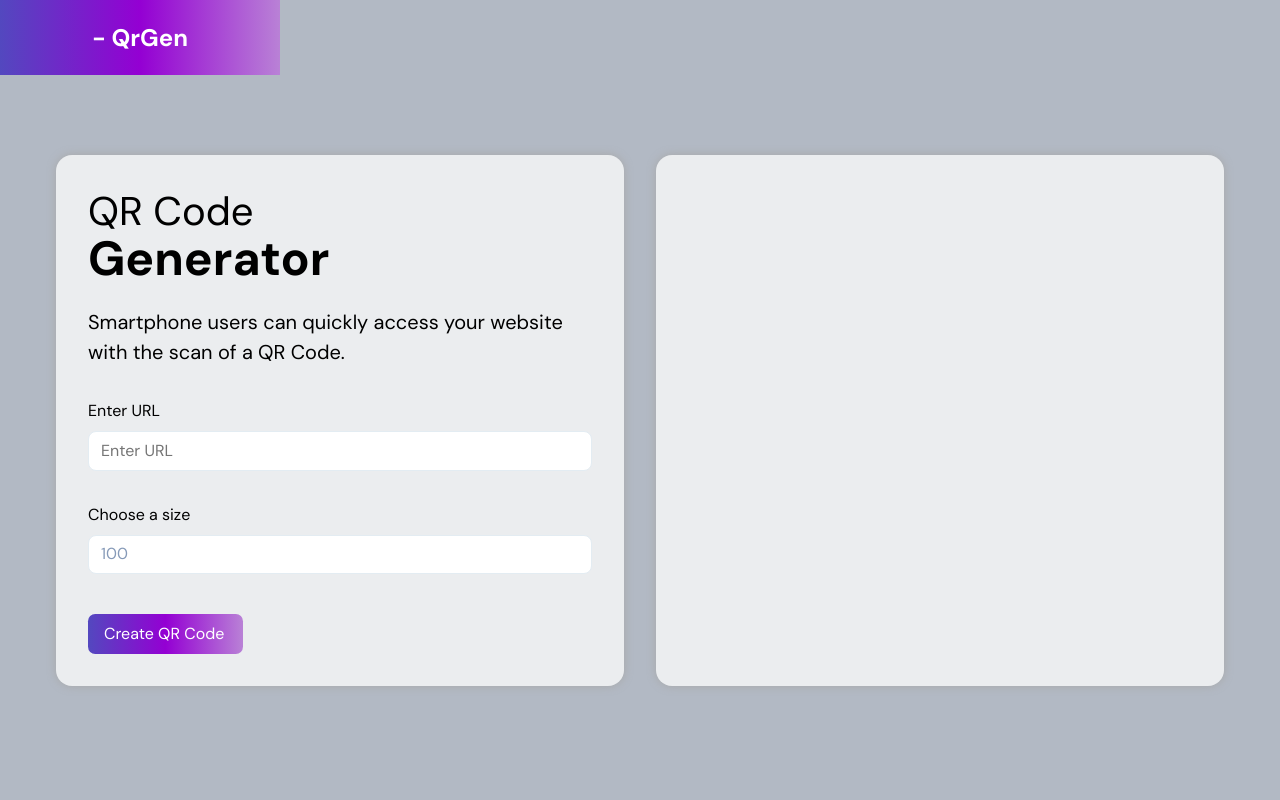
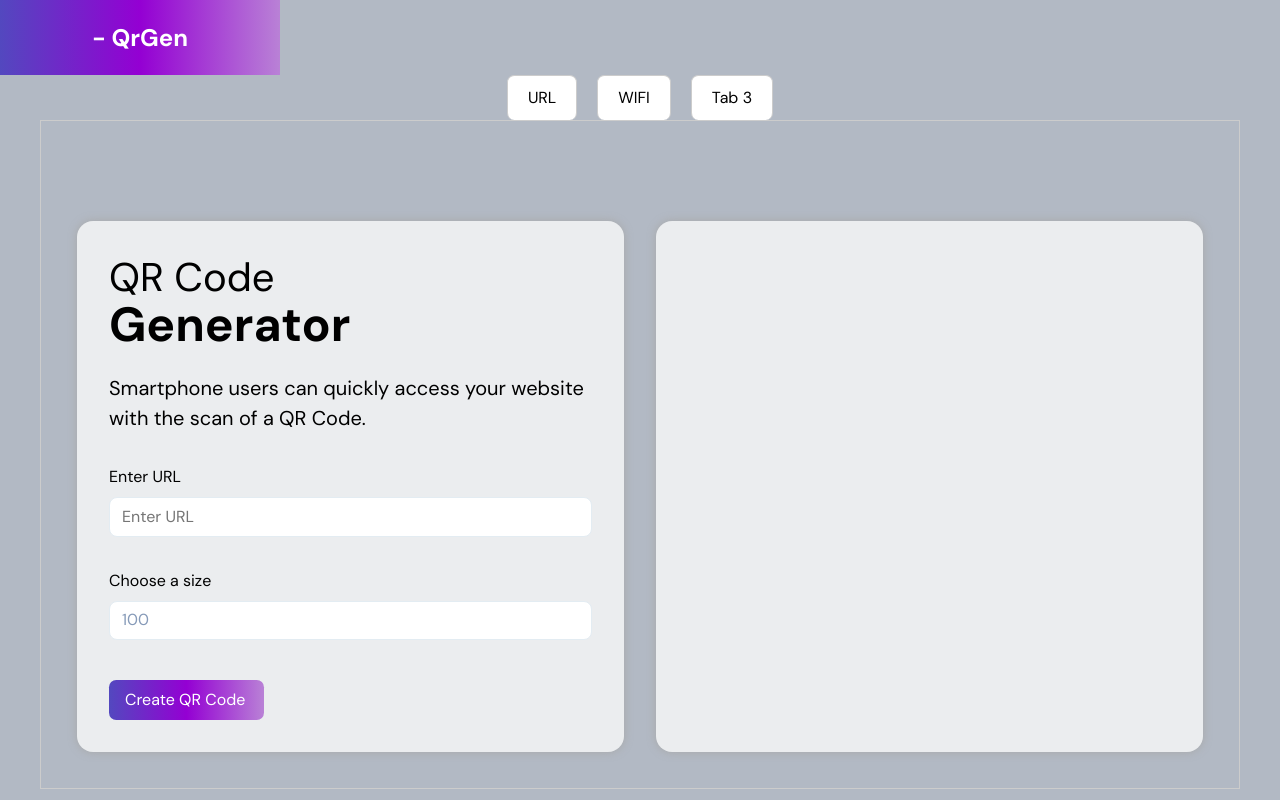
Before and after one commit to ceriustech/qrgen, a React (Create React App) app: page / in a window 1280 px wide. Built offline with nearby package versions, Linux system fonts and the light colour scheme.

Commit message:
feat: Added tab view for qr code generators

```diff
--- a/src/App.js
+++ b/src/App.js
@@ -1,6 +1,6 @@
 import Header from './components/Header';
 import Container from './global/components/Layout/styles';
-import QRGenerator from './components/QrCodeGenerator';
+import TabView from './global/components/Utility/Tabs/Tabs';
 import './App.css';
 
 function App() {
@@ -8,7 +8,7 @@ function App() {
 		<div className="App">
 			<Header />
 			<Container>
-				<QRGenerator />
+				<TabView />
 			</Container>
 		</div>
 	);
--- a/src/components/QrCodeGenerator/styles.js
+++ b/src/components/QrCodeGenerator/styles.js
@@ -4,7 +4,7 @@ import {
 	BACKGROUND_COLORS,
 	BASE_COLORS,
 } from '../../global/styles/Colors';
-import { maxView, miscMaxView } from '../../global/styles/mediaQueries.styles';
+import { maxView, miscMaxView } from '../../global/styles/mediaQueries';
 
 const maxViewMobileSmall = maxView.mobileS;
 const maxViewMobileL = maxView.mobileL;
--- /dev/null
+++ b/src/global/components/Utility/Tabs/Tabs.js
@@ -0,0 +1,32 @@
+import React, { useState } from 'react';
+import QRGenerator from '../../../../components/QrCodeGenerator';
+import { TabContainer, TabButton, TabContent } from './styles';
+
+const tabs = [
+	{ label: 'URL', content: <QRGenerator /> },
+	{ label: 'WIFI', content: 'Content for Tab 2' },
+	{ label: 'Tab 3', content: 'Content for Tab 3' },
+];
+
+const Tabs = () => {
+	const [activeTab, setActiveTab] = useState(0);
+
+	const handleClick = (index) => {
+		setActiveTab(index);
+	};
+
+	return (
+		<div>
+			<TabContainer>
+				{tabs.map((tab, index) => (
+					<TabButton key={tab.label} onClick={() => handleClick(index)}>
+						{tab.label}
+					</TabButton>
+				))}
+			</TabContainer>
+			<TabContent>{tabs[activeTab].content}</TabContent>
+		</div>
+	);
+};
+
+export default Tabs;
--- /dev/null
+++ b/src/global/components/Utility/Tabs/index.js
@@ -0,0 +1,3 @@
+import TabView from './Tabs';
+
+export default TabView;
--- /dev/null
+++ b/src/global/components/Utility/Tabs/styles.js
@@ -0,0 +1,24 @@
+import styled, { css } from 'styled-components';
+
+export const TabContainer = styled.div`
+	display: flex;
+	justify-content: center;
+`;
+
+export const TabButton = styled.button`
+	padding: 10px 20px;
+	margin: 0 10px;
+	background-color: #fff;
+	border: 1px solid #ccc;
+	border-bottom: none;
+	border-radius: 0.45rem;
+	cursor: pointer;
+	&:focus {
+		outline: none;
+	}
+`;
+
+export const TabContent = styled.div`
+	padding: 20px;
+	border: 1px solid #ccc;
+`;
```
Also changed, not shown: src/global/styles/mediaQueries.js (renamed from src/global/styles/mediaQueries.styles.js).
